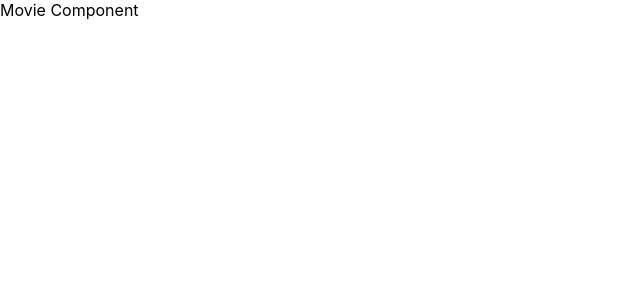
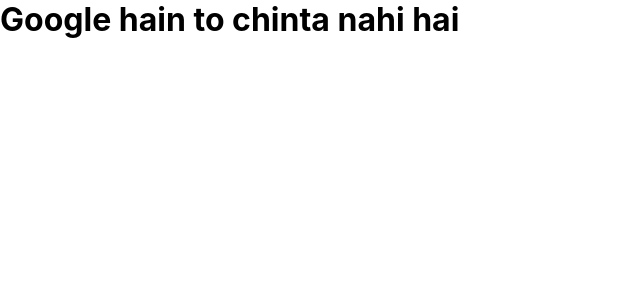
Before and after one commit to Arafat-alim/react-advanced, a React (Create React App) app: page / in a window 1280 px wide. Shown: the top 300 px of the page, without its empty margins (0-640 px from the left). Built offline with nearby package versions, Linux system fonts and the light colour scheme.

Commit message:
tooltip component using HOC.

```diff
--- a/src/App.js
+++ b/src/App.js
@@ -1,10 +1,11 @@
 import React from "react";
 import Movie from "./hoc/Movie";
+// import NewHOC from "./hoc/Movie";
 
 function App() {
   return (
     <div>
-      <Movie />
+      <Movie id={1} />
     </div>
   );
 }
--- a/src/hoc/Movie.jsx
+++ b/src/hoc/Movie.jsx
@@ -1,7 +1,14 @@
 import React from "react";
+import withToolTip from "./withToolTip";
 
-function Movie() {
-  return <div>Movie Component</div>;
+function Movie(props) {
+  return (
+    <div>
+      <h1 className="heading">Google hain to chinta nahi hai</h1>
+      {props.showTipTool && <div className="toolTip">Some Tool Tip</div>}
+    </div>
+  );
 }
 
-export default Movie;
+export default withToolTip(Movie);
+// export default NewHOC;
--- /dev/null
+++ b/src/hoc/withToolTip.js
@@ -0,0 +1,20 @@
+import React from "react";
+
+function withToolTip(Component) {
+  return function WithToolTip(props) {
+    const [showTipTool, setShowTipTool] = React.useState(false);
+    let mouseOver = () => {
+      setShowTipTool(true);
+    };
+    let mouseOut = () => {
+      setShowTipTool(false);
+    };
+    return (
+      <div onMouseOver={mouseOver} onMouseOut={mouseOut}>
+        <Component {...props} showTipTool={showTipTool} />
+      </div>
+    );
+  };
+}
+
+export default withToolTip;
--- a/src/index.css
+++ b/src/index.css
@@ -11,3 +11,12 @@
   font-family: source-code-pro, Menlo, Monaco, Consolas, 'Courier New',
     monospace;
 }
+
+.heading {
+  cursor: pointer;
+  margin: initial;
+}
+
+.toolTip {
+  color: red;
+}
--- a/src/index.js
+++ b/src/index.js
@@ -1,17 +1,11 @@
-import React from 'react';
-import ReactDOM from 'react-dom/client';
-import './index.css';
-import App from './App';
-import reportWebVitals from './reportWebVitals';
+import React from "react";
+import ReactDOM from "react-dom/client";
+import "./index.css";
+import App from "./App";
 
-const root = ReactDOM.createRoot(document.getElementById('root'));
+const root = ReactDOM.createRoot(document.getElementById("root"));
 root.render(
   <React.StrictMode>
     <App />
   </React.StrictMode>
 );
-
-// If you want to start measuring performance in your app, pass a function
-// to log results (for example: reportWebVitals(console.log))
-// or send to an analytics endpoint. Learn more: https://bit.ly/CRA-vitals
-reportWebVitals();
--- a/src/reportWebVitals.js
+++ /dev/null
@@ -1,13 +0,0 @@
-const reportWebVitals = onPerfEntry => {
-  if (onPerfEntry && onPerfEntry instanceof Function) {
-    import('web-vitals').then(({ getCLS, getFID, getFCP, getLCP, getTTFB }) => {
-      getCLS(onPerfEntry);
-      getFID(onPerfEntry);
-      getFCP(onPerfEntry);
-      getLCP(onPerfEntry);
-      getTTFB(onPerfEntry);
-    });
-  }
-};
-
-export default reportWebVitals;
```
Also changed, not shown: src/setupTests.js (deleted, +0 -5 lines), 1 other file (tests, documents, lock files or other folders).
